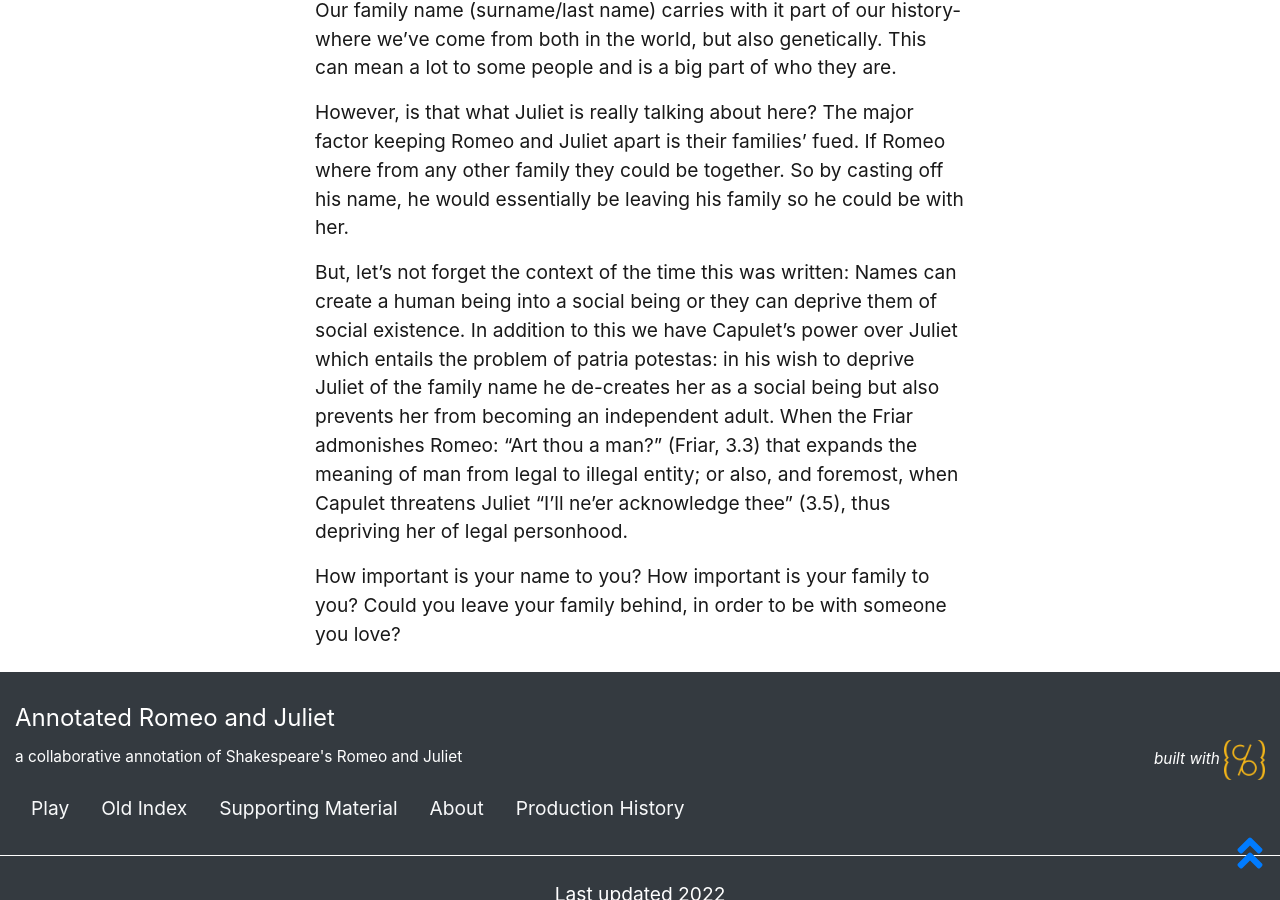
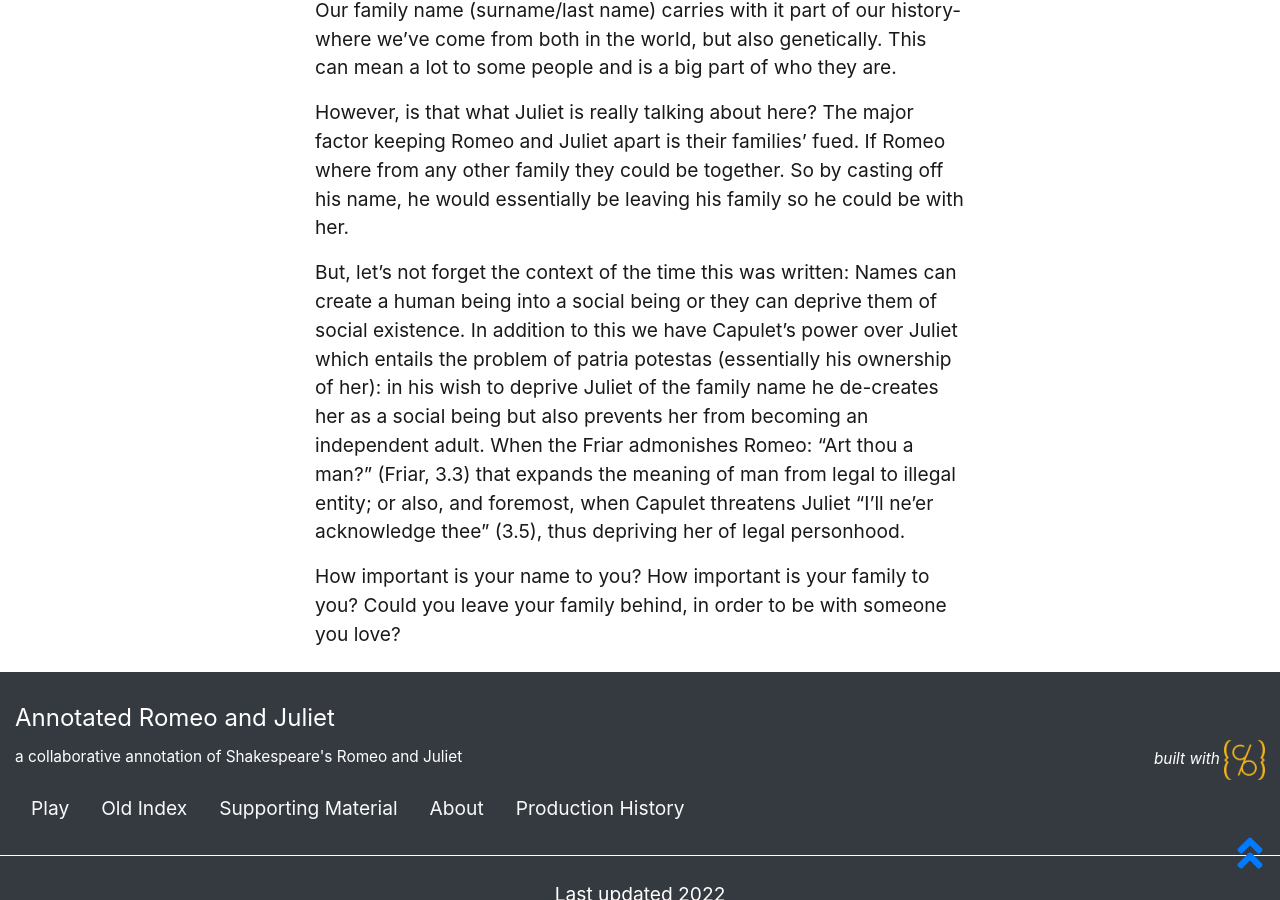
Before and after one commit to thecdil/romeoandjuliet, a Jekyll site: the page built from pages/Whatsinaname.md, in a window 1280 px wide and 900 px high, scrolled down 585 px. Built offline with Jekyll 4.4.1, drawn with Linux system fonts in a browser that asks for light colours.

Commit message:
Update Whatsinaname.md

```diff
--- a/pages/Whatsinaname.md
+++ b/pages/Whatsinaname.md
@@ -15,7 +15,7 @@
 
 However, is that what Juliet is really talking about here? The major factor keeping Romeo and Juliet apart is their families' fued. If Romeo where from any other family they could be together. So by casting off his name, he would essentially be leaving his family so he could be with her.
 
-But, let's not forget the context of the time this was written: Names can create a human being into a social being or they can deprive them of social existence. In addition to this we have Capulet’s power over Juliet which entails the problem of patria potestas: in his wish to deprive Juliet of the family name he de-creates her as a social being but also prevents her from becoming an independent adult. When the Friar admonishes Romeo: “Art thou a man?” (Friar, 3.3) that expands the meaning of man from legal to illegal entity; or also, and foremost, when Capulet threatens Juliet “I’ll ne’er acknowledge thee” (3.5), thus depriving her of legal personhood.
+But, let's not forget the context of the time this was written: Names can create a human being into a social being or they can deprive them of social existence. In addition to this we have Capulet’s power over Juliet which entails the problem of patria potestas (essentially his ownership of her): in his wish to deprive Juliet of the family name he de-creates her as a social being but also prevents her from becoming an independent adult. When the Friar admonishes Romeo: “Art thou a man?” (Friar, 3.3) that expands the meaning of man from legal to illegal entity; or also, and foremost, when Capulet threatens Juliet “I’ll ne’er acknowledge thee” (3.5), thus depriving her of legal personhood.
 
 
 How important is your name to you? How important is your family to you? Could you leave your family behind, in order to be with someone you love?
```
